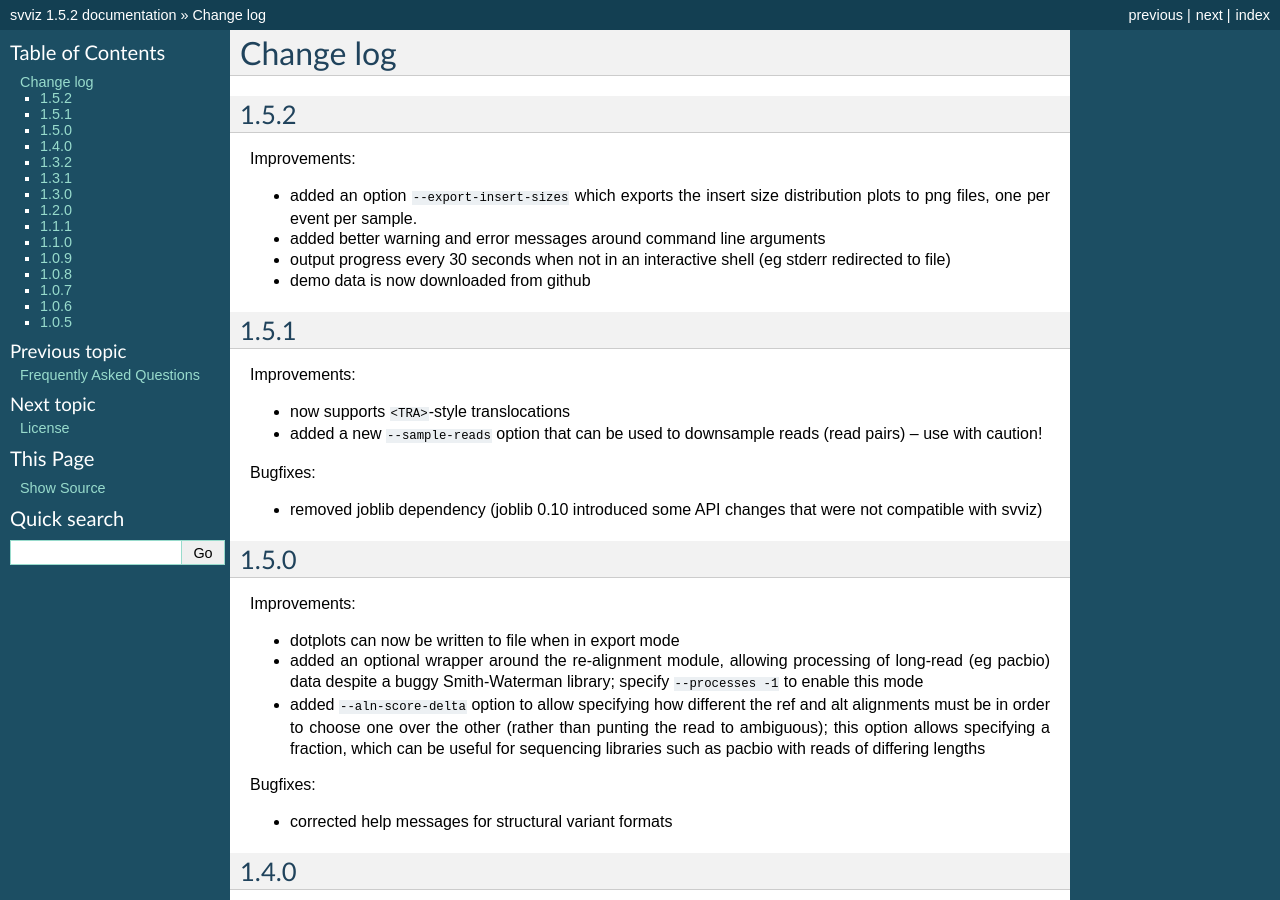
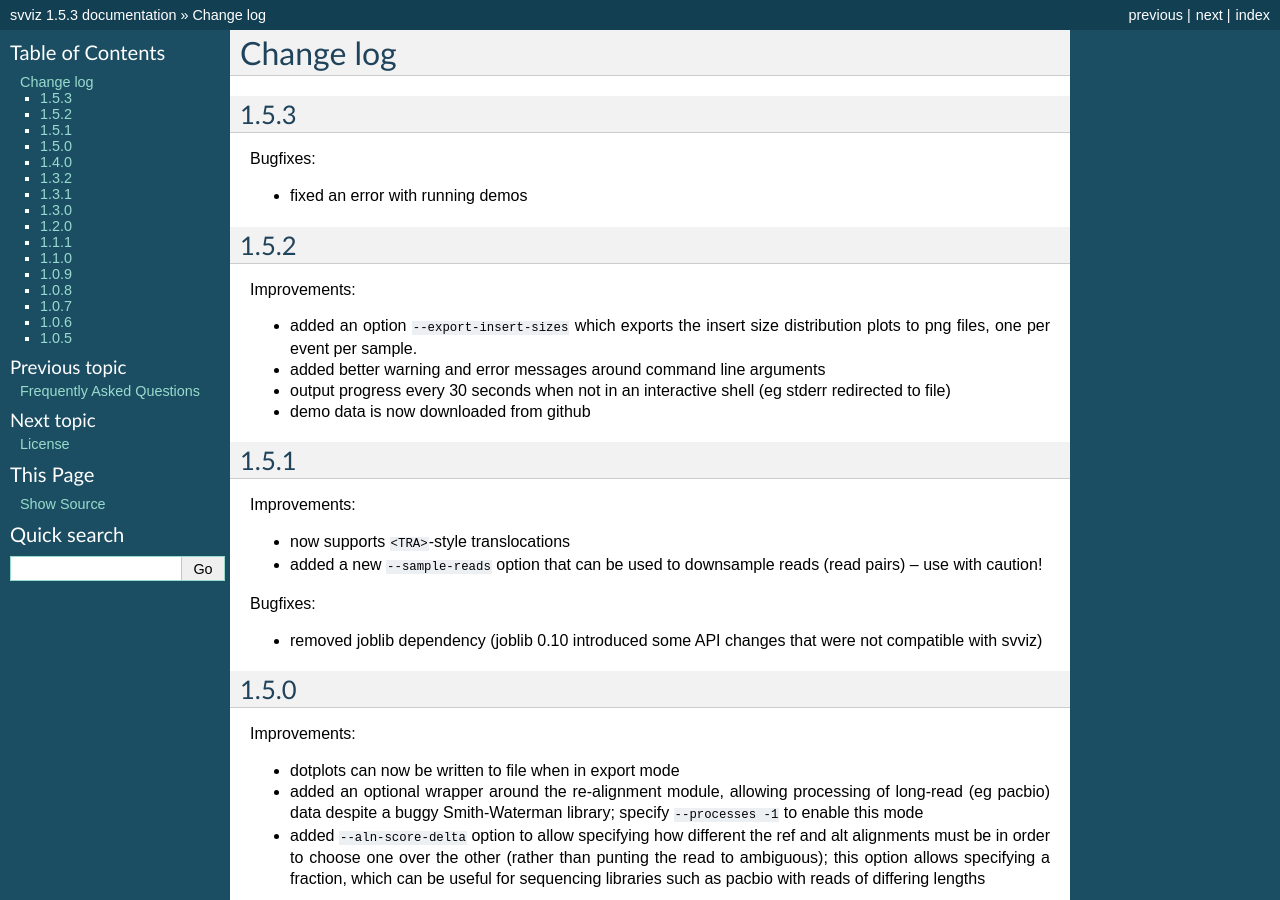
Before and after one commit to svviz/svviz, a Sphinx documentation site: the page built from docs/changelog.rst, in a window 1280 px wide and 900 px high. Built offline with Sphinx 7.4.7, drawn with Linux system fonts in a browser that asks for light colours; some of the changed text lies outside the part shown.

Commit message:
pushing 1.5.3

```diff
--- a/docs/changelog.rst
+++ b/docs/changelog.rst
@@ -1,5 +1,13 @@
 Change log
 ==========
+
+1.5.3
+-----
+
+Bugfixes:
+
+- fixed an error with running demos
+
 
 1.5.2
 -----
@@ -10,6 +18,7 @@
 - added better warning and error messages around command line arguments
 - output progress every 30 seconds when not in an interactive shell (eg stderr redirected to file)
 - demo data is now downloaded from github
+
 
 1.5.1
 -----
--- a/docs/conf.py
+++ b/docs/conf.py
@@ -55,9 +55,9 @@
 #
 # The short X.Y version.
 
-version = "1.5.2"
+version = "1.5.3"
 # The full version, including alpha/beta/rc tags.
-release = "1.5.2"
+release = "1.5.3"
 
 # The language for content autogenerated by Sphinx. Refer to documentation
 # for a list of supported languages.
--- a/src/svviz/__init__.py
+++ b/src/svviz/__init__.py
@@ -1 +1 @@
-__version__ = "1.5.2"
+__version__ = "1.5.3"
```
Also changed, not shown: 1 other file.
